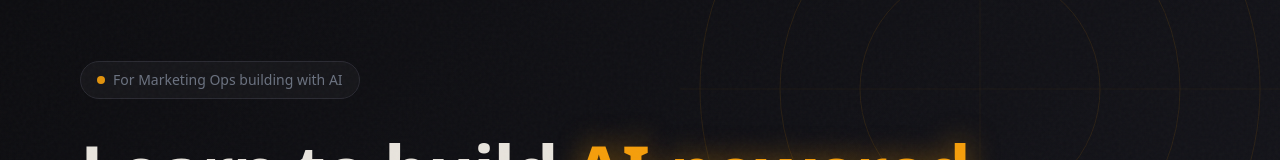
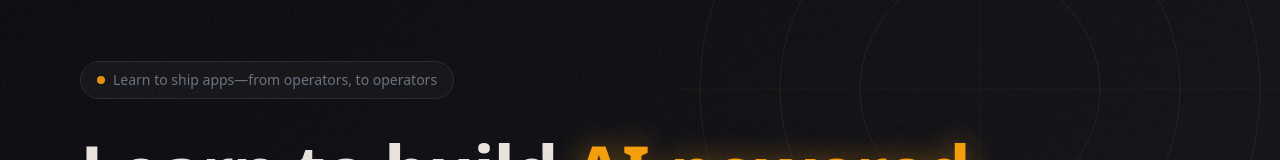
Before and after one commit to joe-reitz/moperator, a Next.js app: page / in a window 1280 px wide. Shown: the part 211-371 px from the top of the page. Built offline with nearby package versions, Linux system fonts and the light colour scheme.

Commit message:
Update tagline

```diff
--- a/src/app/page.tsx
+++ b/src/app/page.tsx
@@ -56,7 +56,7 @@ export default function Home() {
           >
             <span className="w-2 h-2 rounded-full bg-accent animate-pulse" />
             <span className="text-sm text-muted">
-              For Marketing Ops building with AI
+              Learn to ship apps—from operators, to operators
             </span>
           </div>
 
```
